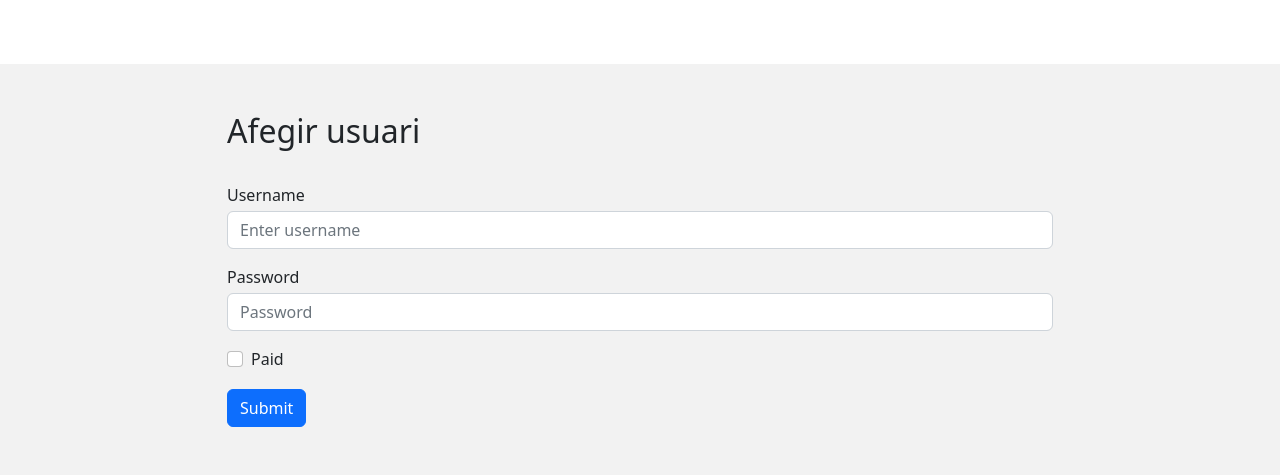
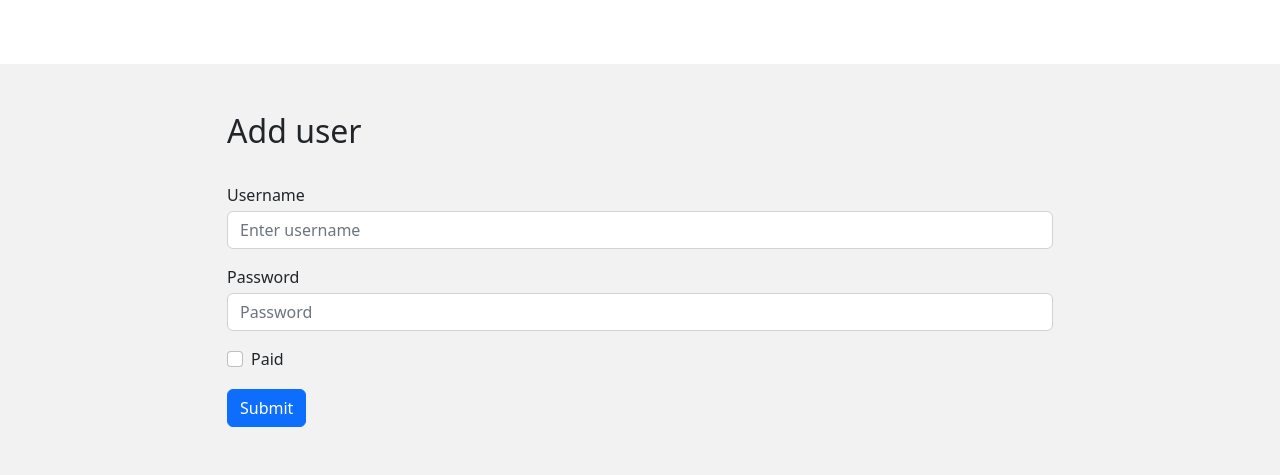
Before and after one commit to xavierteres/filetransfer-admin, a Flask app: page / in a window 1280 px wide. Shown: the part 349-824 px from the top of the page. Run offline with Flask 2, Linux system fonts and the light colour scheme; data that the repository does not hold is empty; some libraries are stand-ins or nearby versions.

Commit message:
Translate header

```diff
--- a/scripts/init_db.py
+++ b/scripts/init_db.py
@@ -2,7 +2,8 @@ import os
 import psycopg2
 
 conn = psycopg2.connect(
-    host="db",
+    host="host",
+    port="port",
     database="flask_db",
     user=os.environ["DB_USERNAME"],
     password=os.environ["DB_PASSWORD"],
--- a/templates/base.html
+++ b/templates/base.html
@@ -84,7 +84,7 @@
     </div>
     <div class="py-5" style="width:100%; background-color: #F2F2F2;">
         <div class="container" style="max-width: 850px;"">
-            <h2>Afegir usuari</h2>
+            <h2>Add user</h2>
             <form action=" users" method="post">
             <div class="form-group pt-4">
                 <label for="username">Username</label>
```
